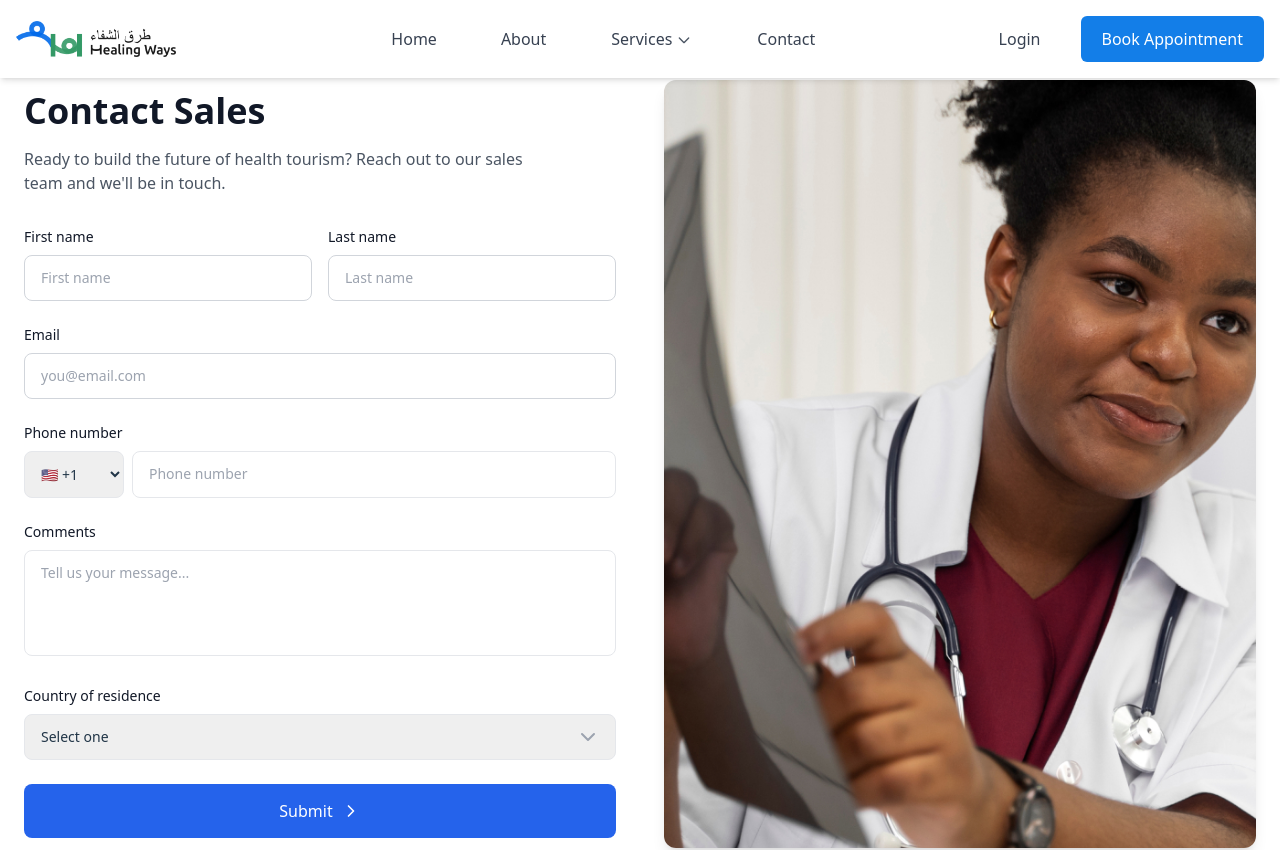
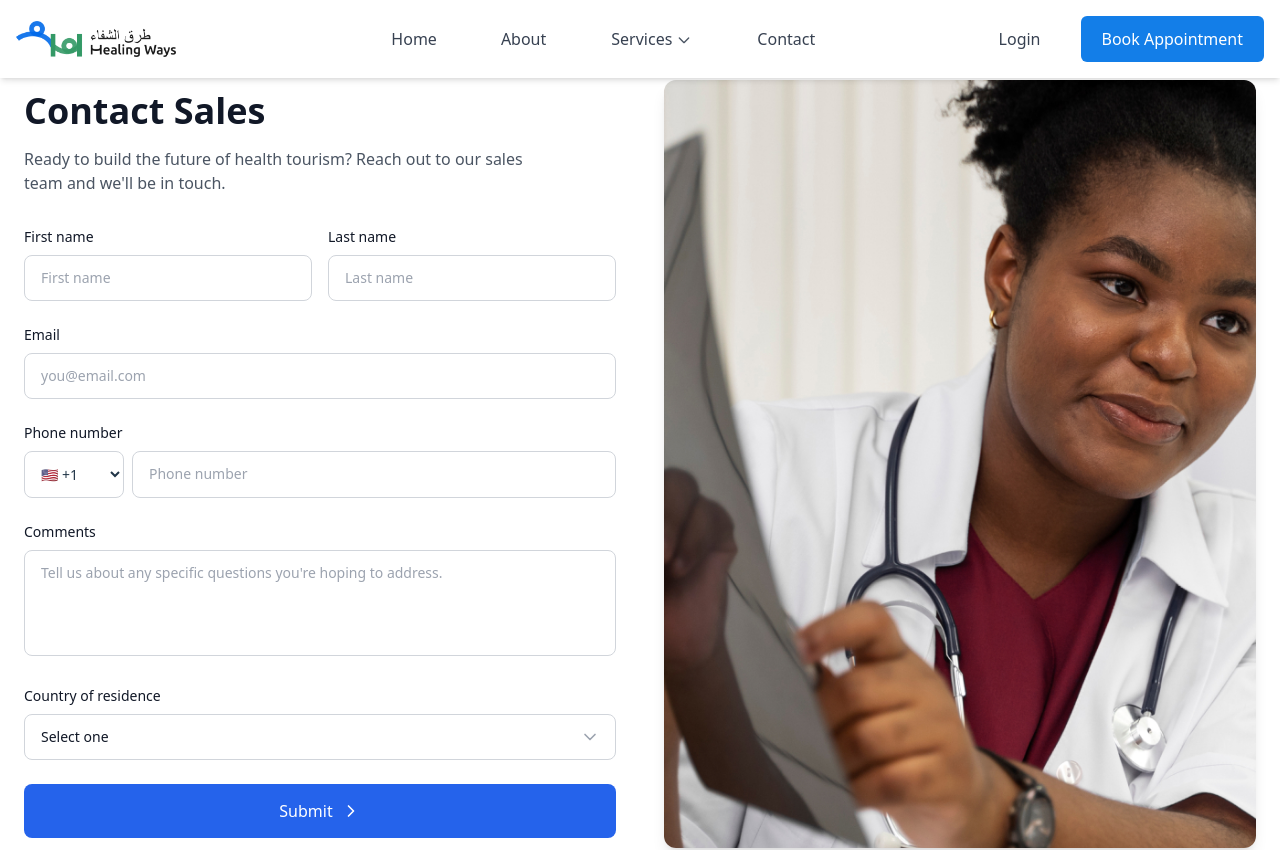
Before and after one commit to Binmuhammad001/healing-ways, a React (Vite) app: page /contact in a window 1280 px wide. Shown: the top 850 px of the page. Built offline with nearby package versions, Linux system fonts and the light colour scheme.

Commit message:
Update contact.jsx

```diff
--- a/src/components/contact/contact.jsx
+++ b/src/components/contact/contact.jsx
@@ -12,38 +12,61 @@ export default function ContactSalesForm() {
     country: ''
   });
 
+  const [loading, setLoading] = useState(false);
+  const [message, setMessage] = useState({ type: '', text: '' });
+
   const handleChange = (e) => {
-    setFormData({ ...formData, [e.target.name]: e.target.value });
+    setFormData({
+      ...formData,
+      [e.target.name]: e.target.value
+    });
+    // Clear message when user types
+    if (message.text) setMessage({ type: '', text: '' });
   };
 
-  const handleSubmit = async (e) => {
-    e.preventDefault();
+  const handleSubmit = async () => {
+    setLoading(true);
+    setMessage({ type: '', text: '' });
 
     try {
-      const response = await fetch("/api/contact", {
-        method: "POST",
-        headers: { "Content-Type": "application/json" },
+      const response = await fetch('https://your-backend.vercel.app/api/contact', {
+        method: 'POST',
+        headers: {
+          'Content-Type': 'application/json',
+        },
         body: JSON.stringify(formData),
       });
 
       const data = await response.json();
 
       if (data.success) {
-        alert("Message Sent Successfully 🎉");
+        setMessage({
+          type: 'success',
+          text: 'Thank you! We\'ll be in touch soon.'
+        });
+        // Reset form
         setFormData({
           firstName: '',
           lastName: '',
           email: '',
           phoneNumber: '',
           comments: '',
-          country: '',
+          country: ''
         });
       } else {
-        alert("Failed to send message ❌");
+        setMessage({
+          type: 'error',
+          text: data.message || 'Something went wrong. Please try again.'
+        });
       }
     } catch (error) {
-      console.error("Submission Error:", error);
-      alert("Something went wrong!");
+      console.error('Error submitting form:', error);
+      setMessage({
+        type: 'error',
+        text: 'Network error. Please check your connection and try again.'
+      });
+    } finally {
+      setLoading(false);
     }
   };
 
@@ -51,93 +74,161 @@ export default function ContactSalesForm() {
     <section className="bg-white py-16 md:py-20">
       <div className="container mx-auto px-6 max-w-7xl">
         <div className="grid md:grid-cols-2 gap-12 items-center">
-
-          {/* Form */}
+          {/* Left side - Form */}
           <div>
-            <h2 className="text-4xl md:text-4xl font-bold text-gray-900 mb-4">Contact Sales</h2>
+            <h2 className="text-4xl md:text-4xl font-bold text-gray-900 mb-4">
+              Contact Sales
+            </h2>
             <p className="text-gray-600 mb-8">
-              Ready to build the future of health tourism? Reach out to our sales<br />
-              team and we'll be in touch.
+              Ready to build the future of health tourism? Reach out to our sales<br /> team and we'll be in touch.
             </p>
 
-            <form className="space-y-6" onSubmit={handleSubmit}>
+            {/* Success/Error Message */}
+            {message.text && (
+              <div className={`mb-6 p-4 rounded-lg ${
+                message.type === 'success'
+                  ? 'bg-green-50 text-green-800 border border-green-200'
+                  : 'bg-red-50 text-red-800 border border-red-200'
+              }`}>
+                {message.text}
+              </div>
+            )}
 
-              {/* First name & Last name */}
+            <div className="space-y-6">
+              {/* First name and Last name */}
               <div className="grid grid-cols-2 gap-4">
                 <div>
-                  <label className="block text-sm font-medium text-gray-900 mb-2">First name</label>
-                  <input type="text" name="firstName" value={formData.firstName} onChange={handleChange}
+                  <label className="block text-sm font-medium text-gray-900 mb-2">
+                    First name
+                  </label>
+                  <input
+                    type="text"
+                    name="firstName"
+                    value={formData.firstName}
+                    onChange={handleChange}
                     placeholder="First name"
-                    className="w-full px-4 py-3 bg-white border border-gray-300 rounded-lg focus:ring-blue-500 text-sm" />
+                    className="w-full px-4 py-3 bg-white border border-gray-300 rounded-lg focus:outline-none focus:ring-2 focus:ring-blue-500 focus:border-transparent text-sm text-gray-900 placeholder-gray-400"
+                    disabled={loading}
+                  />
                 </div>
-
                 <div>
-                  <label className="block text-sm font-medium text-gray-900 mb-2">Last name</label>
-                  <input type="text" name="lastName" value={formData.lastName} onChange={handleChange}
+                  <label className="block text-sm font-medium text-gray-900 mb-2">
+                    Last name
+                  </label>
+                  <input
+                    type="text"
+                    name="lastName"
+                    value={formData.lastName}
+                    onChange={handleChange}
                     placeholder="Last name"
-                    className="w-full px-4 py-3 bg-white border border-gray-300 rounded-lg focus:ring-blue-500 text-sm" />
+                    className="w-full px-4 py-3 bg-white border border-gray-300 rounded-lg focus:outline-none focus:ring-2 focus:ring-blue-500 focus:border-transparent text-sm text-gray-900 placeholder-gray-400"
+                    disabled={loading}
+                  />
                 </div>
               </div>
 
               {/* Email */}
               <div>
-                <label className="block text-sm font-medium text-gray-900 mb-2">Email</label>
-                <input type="email" name="email" value={formData.email} onChange={handleChange}
+                <label className="block text-sm font-medium text-gray-900 mb-2">
+                  Email
+                </label>
+                <input
+                  type="email"
+                  name="email"
+                  value={formData.email}
+                  onChange={handleChange}
                   placeholder="you@email.com"
-                  className="w-full px-4 py-3 bg-white border border-gray-300 rounded-lg focus:ring-blue-500 text-sm" />
+                  className="w-full px-4 py-3 bg-white border border-gray-300 rounded-lg focus:outline-none focus:ring-2 focus:ring-blue-500 focus:border-transparent text-sm text-gray-900 placeholder-gray-400"
+                  disabled={loading}
+                />
               </div>
 
               {/* Phone number */}
               <div>
-                <label className="block text-sm font-medium text-gray-900 mb-2">Phone number</label>
+                <label className="block text-sm font-medium text-gray-900 mb-2">
+                  Phone number
+                </label>
                 <div className="flex gap-2">
-                  <select className="px-3 py-3 border rounded-lg text-sm">
+                  <select
+                    className="px-3 py-3 bg-white border border-gray-300 rounded-lg focus:outline-none focus:ring-2 focus:ring-blue-500 focus:border-transparent text-sm"
+                    disabled={loading}
+                  >
                     <option>🇺🇸 +1</option>
                     <option>🇬🇧 +44</option>
                     <option>🇳🇬 +234</option>
                   </select>
-
-                  <input type="tel" name="phoneNumber" value={formData.phoneNumber} onChange={handleChange}
+                  <input
+                    type="tel"
+                    name="phoneNumber"
+                    value={formData.phoneNumber}
+                    onChange={handleChange}
                     placeholder="Phone number"
-                    className="flex-1 px-4 py-3 border rounded-lg text-sm" />
+                    className="flex-1 px-4 py-3 bg-white border border-gray-300 rounded-lg focus:outline-none focus:ring-2 focus:ring-blue-500 focus:border-transparent text-sm text-gray-900 placeholder-gray-400"
+                    disabled={loading}
+                  />
                 </div>
               </div>
 
               {/* Comments */}
               <div>
-                <label className="block text-sm font-medium text-gray-900 mb-2">Comments</label>
-                <textarea name="comments" value={formData.comments} onChange={handleChange}
-                  placeholder="Tell us your message..." rows={4}
-                  className="w-full px-4 py-3 border rounded-lg resize-none text-sm" />
+                <label className="block text-sm font-medium text-gray-900 mb-2">
+                  Comments
+                </label>
+                <textarea
+                  name="comments"
+                  value={formData.comments}
+                  onChange={handleChange}
+                  placeholder="Tell us about any specific questions you're hoping to address."
+                  rows={4}
+                  className="w-full px-4 py-3 bg-white border border-gray-300 rounded-lg focus:outline-none focus:ring-2 focus:ring-blue-500 focus:border-transparent text-sm resize-none text-gray-900 placeholder-gray-400"
+                  disabled={loading}
+                />
               </div>
 
-              {/* Country */}
+              {/* Country of residence */}
               <div>
-                <label className="block text-sm font-medium text-gray-900 mb-2">Country of residence</label>
+                <label className="block text-sm font-medium text-gray-900 mb-2">
+                  Country of residence
+                </label>
                 <div className="relative">
-                  <select name="country" value={formData.country} onChange={handleChange}
-                    className="w-full px-4 py-3 border rounded-lg text-sm appearance-none">
+                  <select
+                    name="country"
+                    value={formData.country}
+                    onChange={handleChange}
+                    className="w-full px-4 py-3 bg-white border border-gray-300 rounded-lg focus:outline-none focus:ring-2 focus:ring-blue-500 focus:border-transparent text-sm appearance-none text-gray-900"
+                    disabled={loading}
+                  >
                     <option value="">Select one</option>
                     <option value="us">United States</option>
                     <option value="uk">United Kingdom</option>
                     <option value="ng">Nigeria</option>
                     <option value="ca">Canada</option>
                   </select>
-                  <ChevronDown className="absolute right-4 top-1/2 -translate-y-1/2 text-gray-400" />
+                  <ChevronDown className="absolute right-4 top-1/2 transform -translate-y-1/2 w-5 h-5 text-gray-400 pointer-events-none" />
                 </div>
               </div>
 
-              {/* Submit */}
-              <button type="submit"
-                className="w-full bg-blue-600 hover:bg-blue-700 text-white px-6 py-3.5 rounded-lg font-medium flex items-center justify-center gap-2">
-                Submit <ChevronRight className="w-5 h-5" />
+              {/* Submit button */}
+              <button
+                onClick={handleSubmit}
+                disabled={loading}
+                className="w-full bg-blue-600 hover:bg-blue-700 disabled:bg-blue-400 disabled:cursor-not-allowed text-white px-6 py-3.5 rounded-lg font-medium transition-colors flex items-center justify-center gap-2 group"
+              >
+                {loading ? 'Submitting...' : 'Submit'}
+                {!loading && (
+                  <ChevronRight className="w-5 h-5 group-hover:translate-x-1 transition-transform" />
+                )}
               </button>
-            </form>
+            </div>
           </div>
 
-          {/* Image */}
-          <div>
-            <img src={Image} alt="Contact" className="w-full rounded-xl shadow-lg object-cover" />
+          {/* Right side - Image */}
+          <div className="relative">
+            <img
+              src={Image}
+              alt="Healthcare professional"
+              className="w-full h-auto rounded-xl shadow-lg object-cover"
+            />
           </div>
         </div>
       </div>
```
